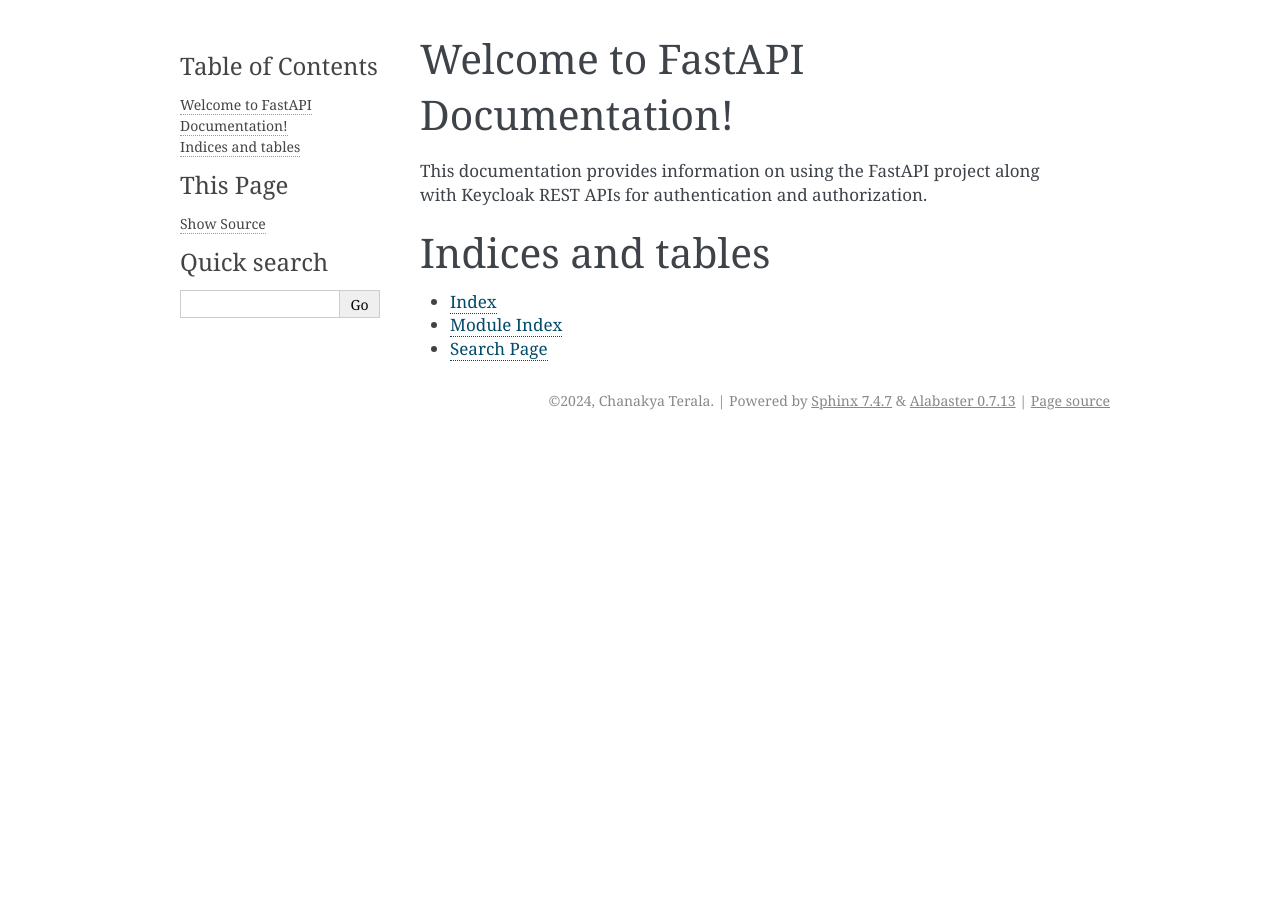
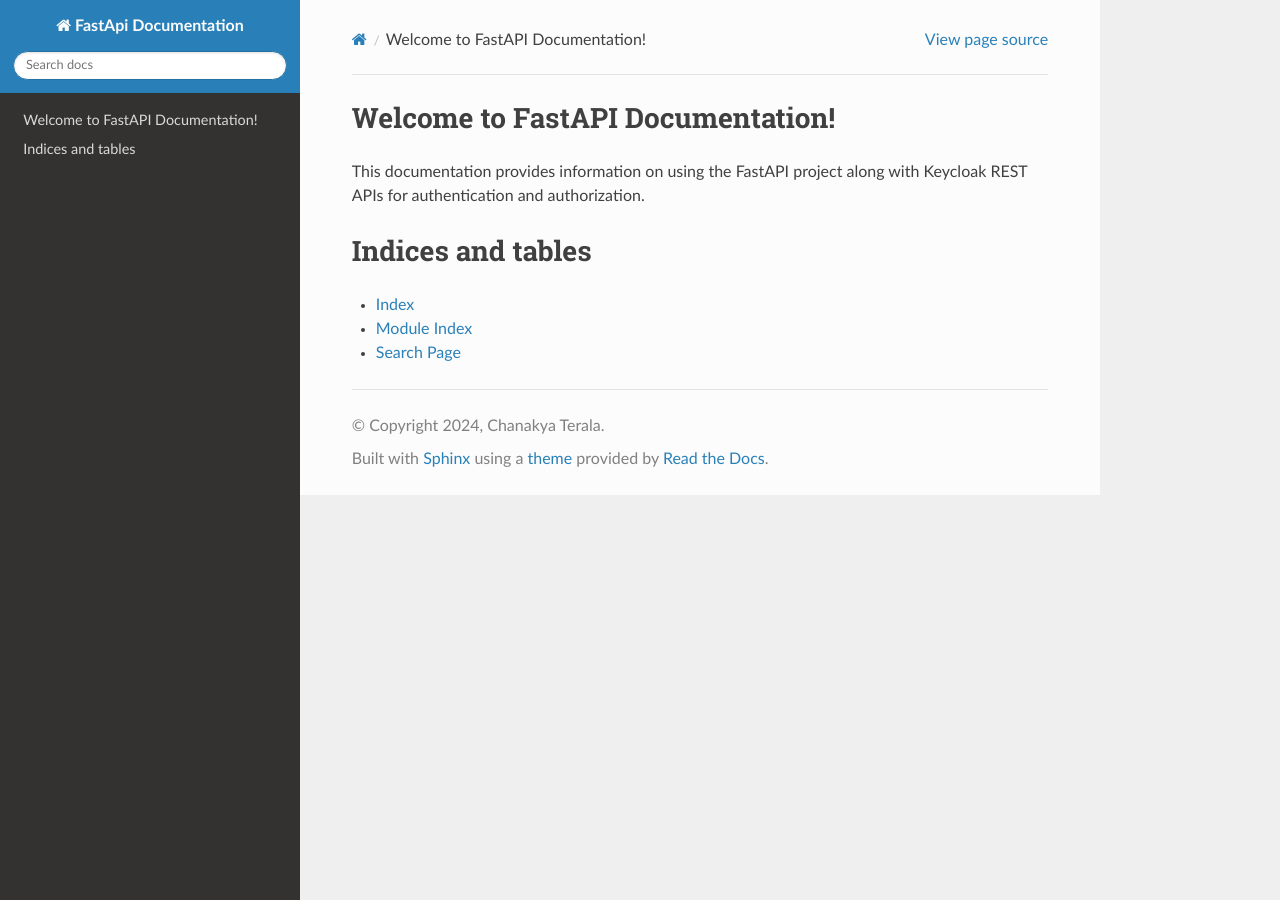
Before and after one commit to Chanakya-Raam/ReadTheDocs, a Sphinx documentation site: the page built from docs/index.rst, in a window 1280 px wide. Built offline with Sphinx 7.4.7 and the Read the Docs theme 2.0.0, drawn with Linux system fonts in a browser that asks for light colours; pages that are not in the unit, such as notebooks, are missing from menus.

Commit message:
conf.py change

```diff
--- a/docs/conf.py
+++ b/docs/conf.py
@@ -1,27 +1,21 @@
 # Configuration file for the Sphinx documentation builder.
-#
-# For the full list of built-in configuration values, see the documentation:
-# https://www.sphinx-doc.org/en/master/usage/configuration.html
 
 # -- Project information -----------------------------------------------------
-# https://www.sphinx-doc.org/en/master/usage/configuration.html#project-information
-
 project = 'FastApi Documentation'
 copyright = '2024, Chanakya Terala'
 author = 'Chanakya Terala'
 
 # -- General configuration ---------------------------------------------------
-# https://www.sphinx-doc.org/en/master/usage/configuration.html#general-configuration
-
-extensions = []
+extensions = [
+    'sphinx.ext.autodoc',       # Automatically document your code
+    'sphinx.ext.napoleon',      # For Google and NumPy style docstrings
+    'sphinx.ext.viewcode',      # Add links to highlighted source code
+    'sphinx_rtd_theme',         # Read the Docs theme
+]
 
 templates_path = ['_templates']
 exclude_patterns = ['_build', 'Thumbs.db', '.DS_Store']
 
-
-
 # -- Options for HTML output -------------------------------------------------
-# https://www.sphinx-doc.org/en/master/usage/configuration.html#options-for-html-output
-
-html_theme = 'alabaster'
+html_theme = 'sphinx_rtd_theme'  # Changing the theme to Read the Docs
 html_static_path = ['_static']
```
